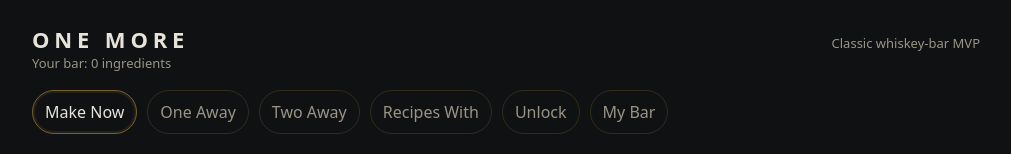
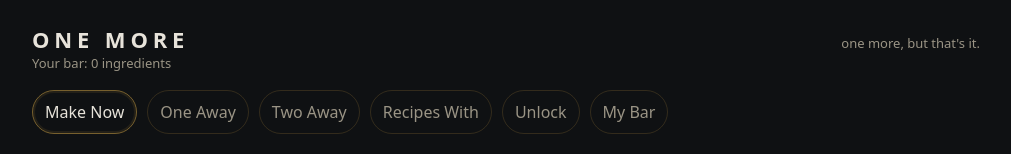
Before and after one commit to dstudebaker/one-more-public, a Next.js app: page / in a window 1280 px wide. Shown: the top 154 px of the page, without its empty margins (134-1145 px from the left). Built offline with nearby package versions, Linux system fonts and the light colour scheme.

Commit message:
Update tagline in Header component

```diff
--- a/components/Header.tsx
+++ b/components/Header.tsx
@@ -20,7 +20,7 @@ export function Header() {
         <div className="brand">ONE MORE</div>
         <div className="subtle">Your bar: {count} ingredients</div>
       </div>
-      <div className="subtle">Classic whiskey-bar MVP</div>
+      <div className="subtle">one more, but that's it.</div>
     </div>
   );
 }
```
